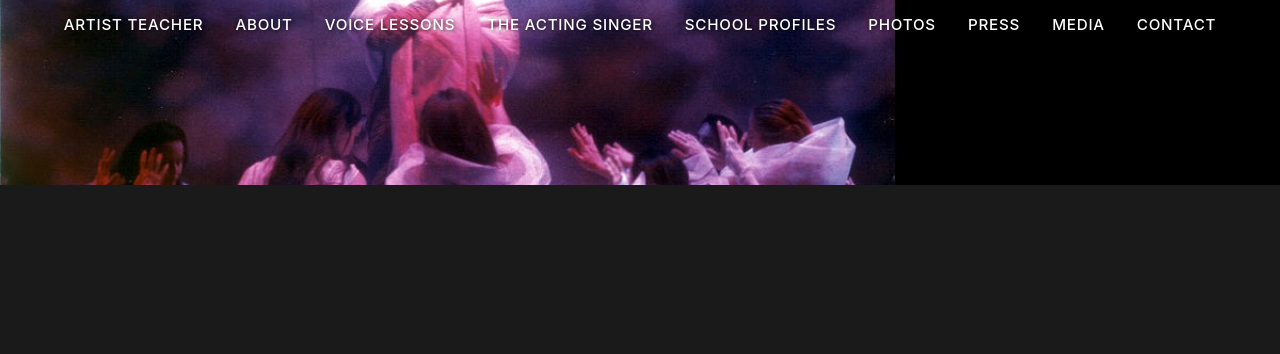
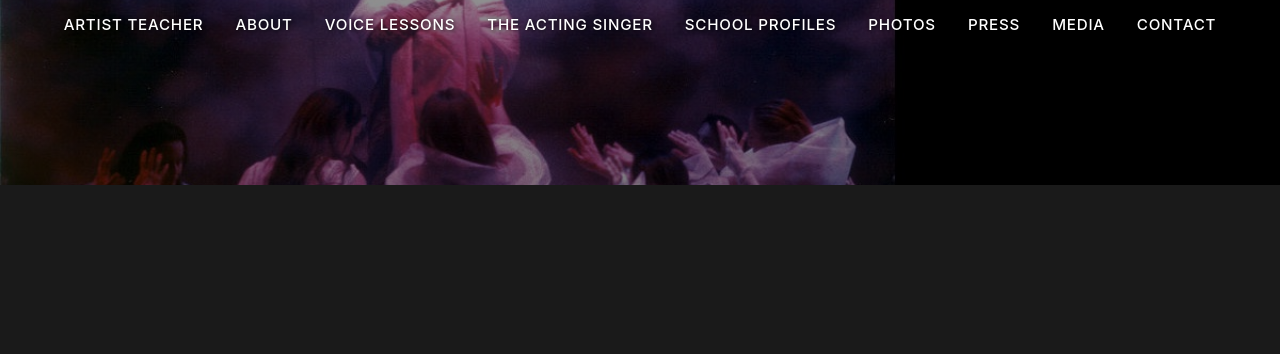
Before and after one commit to twang777/KarenHuffstodtSite, an Eleventy site: page src/pages/blog.md in a window 1280 px wide. Shown: the part 115-469 px from the top of the page. Built offline with nearby package versions, Linux system fonts and the light colour scheme; Eleventy itself is replaced by a stand-in of ours; files that its build step writes are made by us from their sources; what markdown-it-attrs would draw is missing.

Commit message:
Optimize images and improve readability for deployment
- Add dark overlay to banner on non-homepage pages for better text readability
- Convert 4 large TIFF files to optimized JPG (651MB → 13MB total)
  - Karens-life-22: 368MB → 7.0MB
  - Karen-Salome1: 153MB → 3.5MB
  - Karens-life-13: 94MB → 1.6MB
  - Karen-A1: 36MB → 1.0MB
- All files now under Cloudflare Pages 25MB limit
- Site ready for production deployment

Co-Authored-By: Claude Sonnet 4.5 <noreply@anthropic.com>

```diff
--- a/src/assets/css/main.css
+++ b/src/assets/css/main.css
@@ -42,10 +42,17 @@ body::before {
   z-index: -1;
 }
 
-/* On non-homepage pages, show only a banner slice */
+/* On non-homepage pages, show only a banner slice with dark overlay */
 body:not(.page-home)::before {
   height: 300px;
   background-position: center 15%;
+  /* Add dark overlay for better text readability */
+  background-image:
+    linear-gradient(to bottom,
+      rgba(0, 0, 0, 0.4) 0%,
+      rgba(0, 0, 0, 0.5) 100%
+    ),
+    var(--header-image);
 }
 
 /* Site Header - overlaid on the fixed background */
```
Also changed, not shown: src/media/2023/09/Karen-A1.jpg (added), 4 other files.
